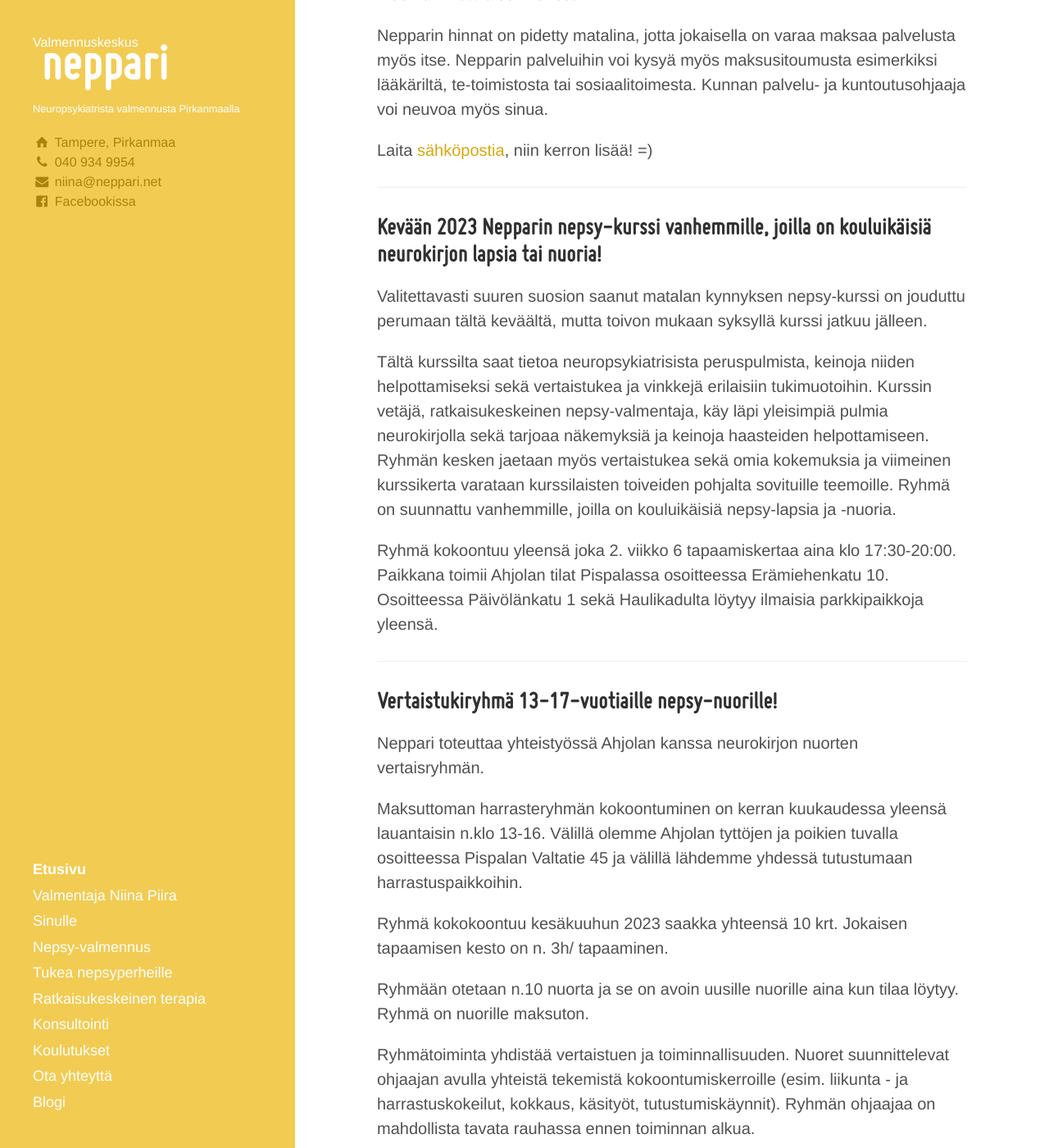
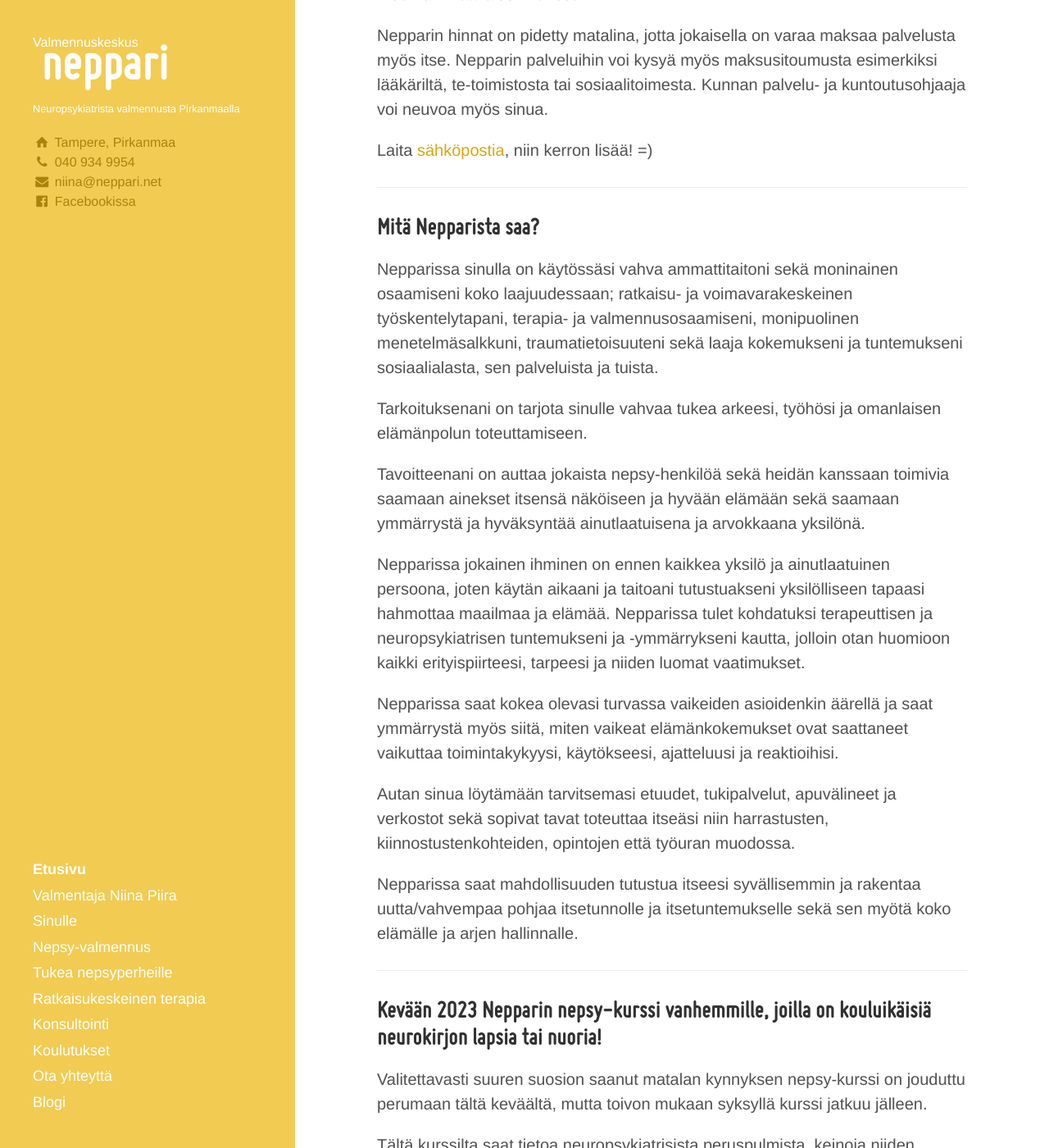
Before and after one commit to niinapiira/neppari.net, a Jekyll site: the page built from index.md, in a window 1280 px wide and 1400 px high, scrolled down 919 px. Shown: the whole window at 82% size. Built offline with Jekyll 4.4.1, drawn with Linux system fonts in a browser that asks for light colours.

Commit message:
Update index.md

```diff
--- a/index.md
+++ b/index.md
@@ -41,6 +41,25 @@ Nepparissa on vielä vähän tilaa uusille asiakkaille, joten voit olla suoraan
 Nepparin hinnat on pidetty matalina, jotta jokaisella on varaa maksaa palvelusta myös itse. Nepparin palveluihin voi kysyä myös maksusitoumusta esimerkiksi lääkäriltä, te-toimistosta tai sosiaalitoimesta. Kunnan palvelu- ja kuntoutusohjaaja voi neuvoa myös sinua.
 
 Laita [sähköpostia](/ota-yhteytta), niin kerron lisää! =)
+
+___
+
+## Mitä Nepparista saa?
+
+Nepparissa sinulla on käytössäsi vahva ammattitaitoni sekä moninainen osaamiseni koko laajuudessaan; ratkaisu- ja voimavarakeskeinen työskentelytapani, terapia- ja valmennusosaamiseni, monipuolinen menetelmäsalkkuni, traumatietoisuuteni sekä laaja kokemukseni ja tuntemukseni sosiaalialasta, sen palveluista ja tuista.
+
+Tarkoituksenani on tarjota sinulle vahvaa tukea arkeesi, työhösi ja omanlaisen elämänpolun toteuttamiseen.
+
+Tavoitteenani on auttaa jokaista nepsy-henkilöä sekä heidän kanssaan toimivia saamaan ainekset itsensä näköiseen ja hyvään elämään sekä saamaan ymmärrystä ja hyväksyntää ainutlaatuisena ja arvokkaana yksilönä.
+
+Nepparissa jokainen ihminen on ennen kaikkea yksilö ja ainutlaatuinen persoona, joten käytän aikaani ja taitoani tutustuakseni yksilölliseen tapaasi hahmottaa maailmaa ja elämää. Nepparissa tulet kohdatuksi terapeuttisen ja neuropsykiatrisen tuntemukseni ja -ymmärrykseni kautta, jolloin otan huomioon kaikki erityispiirteesi, tarpeesi ja niiden luomat vaatimukset.
+
+Nepparissa saat kokea olevasi turvassa vaikeiden asioidenkin äärellä ja saat ymmärrystä myös siitä, miten vaikeat elämänkokemukset ovat saattaneet vaikuttaa toimintakykyysi, käytökseesi, ajatteluusi ja reaktioihisi.
+
+Autan sinua löytämään tarvitsemasi etuudet, tukipalvelut, apuvälineet ja verkostot sekä sopivat tavat toteuttaa itseäsi niin harrastusten, kiinnostustenkohteiden, opintojen että työuran muodossa.
+
+Nepparissa saat mahdollisuuden tutustua itseesi syvällisemmin ja rakentaa uutta/vahvempaa pohjaa itsetunnolle ja itsetuntemukselle sekä sen myötä koko elämälle ja arjen hallinnalle.
+
 
 ___
 
```
